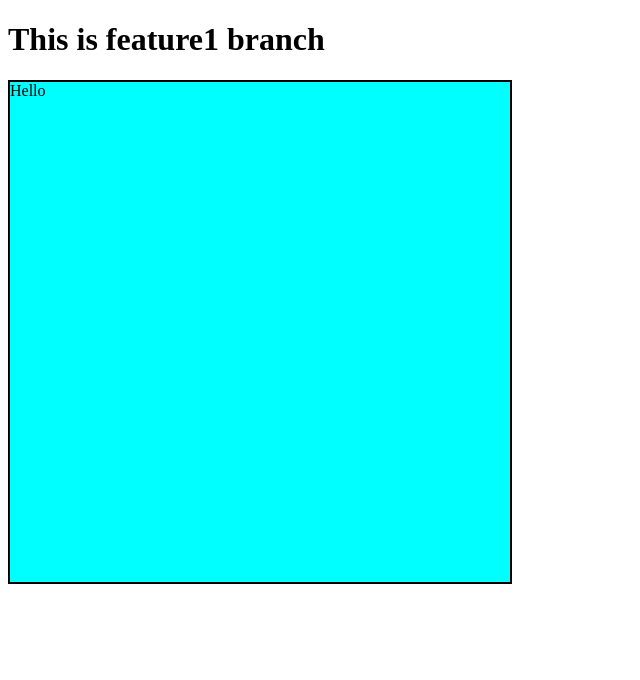
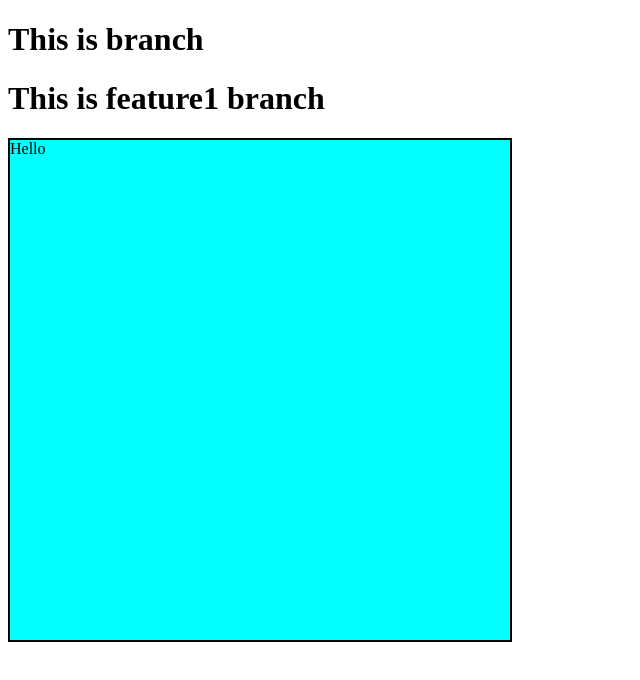
Before and after one commit to Adarshjeet0/Localrepo, a plain HTML site: page Localrepo/index.html in a window 1280 px wide. Shown: the whole page, without its empty margins (0-640 px from the left). Drawn offline with Linux system fonts and the light colour scheme.

Commit message:
Update index.html

```diff
--- a/Localrepo/index.html
+++ b/Localrepo/index.html
@@ -16,6 +16,7 @@
     </style>
 </head>
 <body>
+    <h1>This is branch</h1>
     <h1>This is feature1 branch</h1>
     <div>Hello</div>
 </body>
```
